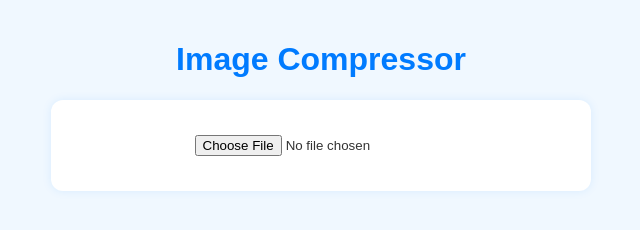
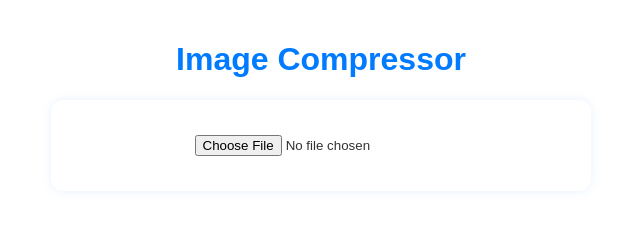
Before and after one commit to naveed2424/sejda.store, a plain HTML site: page Imag-Compressor.html in a window 1280 px wide. Shown: the whole page, without its empty margins (319-959 px from the left). Drawn offline with Linux system fonts and the light colour scheme.

Commit message:
Update Imag-Compressor.html

```diff
--- a/Imag-Compressor.html
+++ b/Imag-Compressor.html
@@ -10,7 +10,7 @@
     body {
       margin: 0;
       font-family: Arial, sans-serif;
-      background-color: #f0f8ff;
+      background-color:F #f0f8ff;
       color: #333;
       display: flex;
       flex-direction: column;
```
